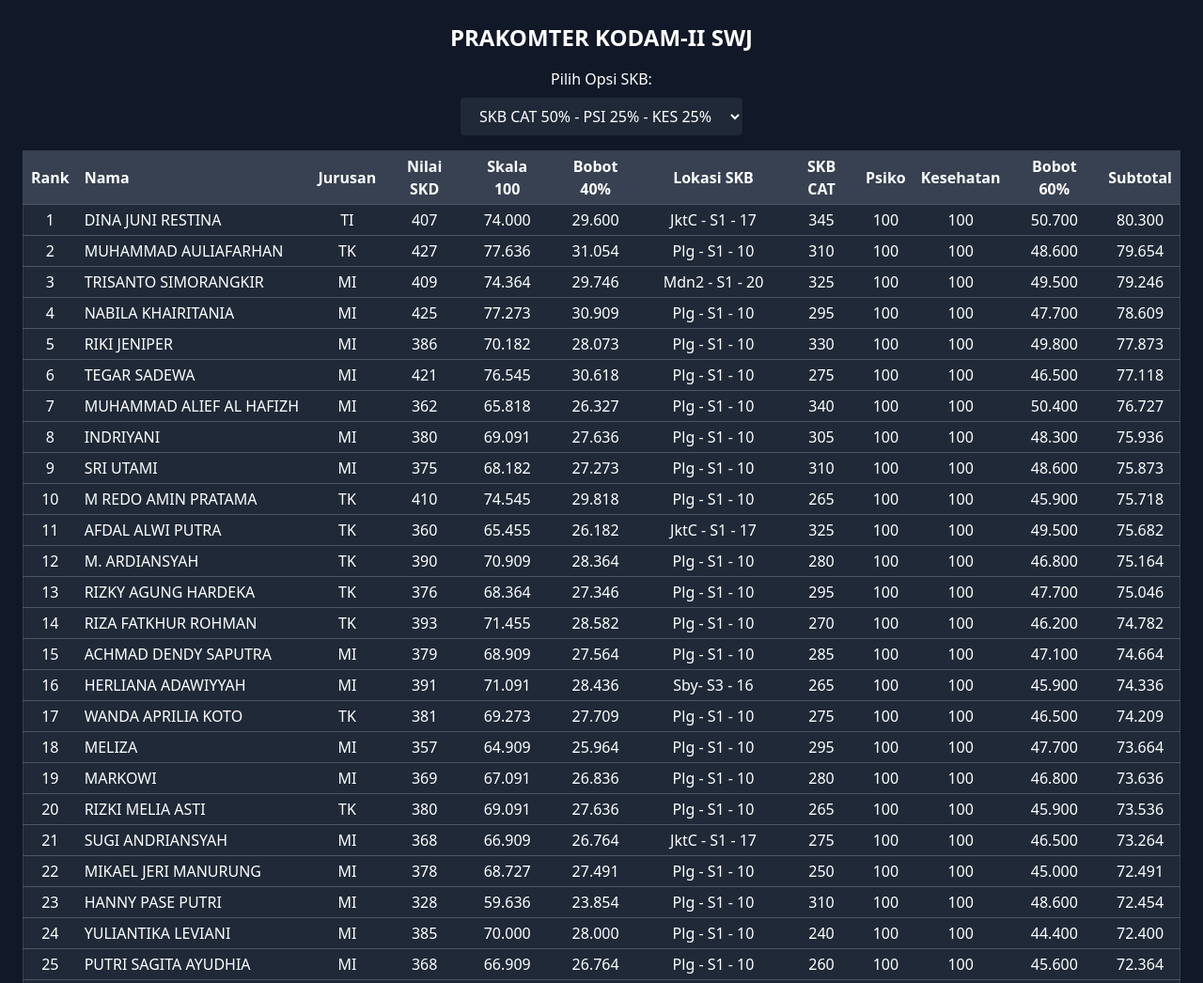
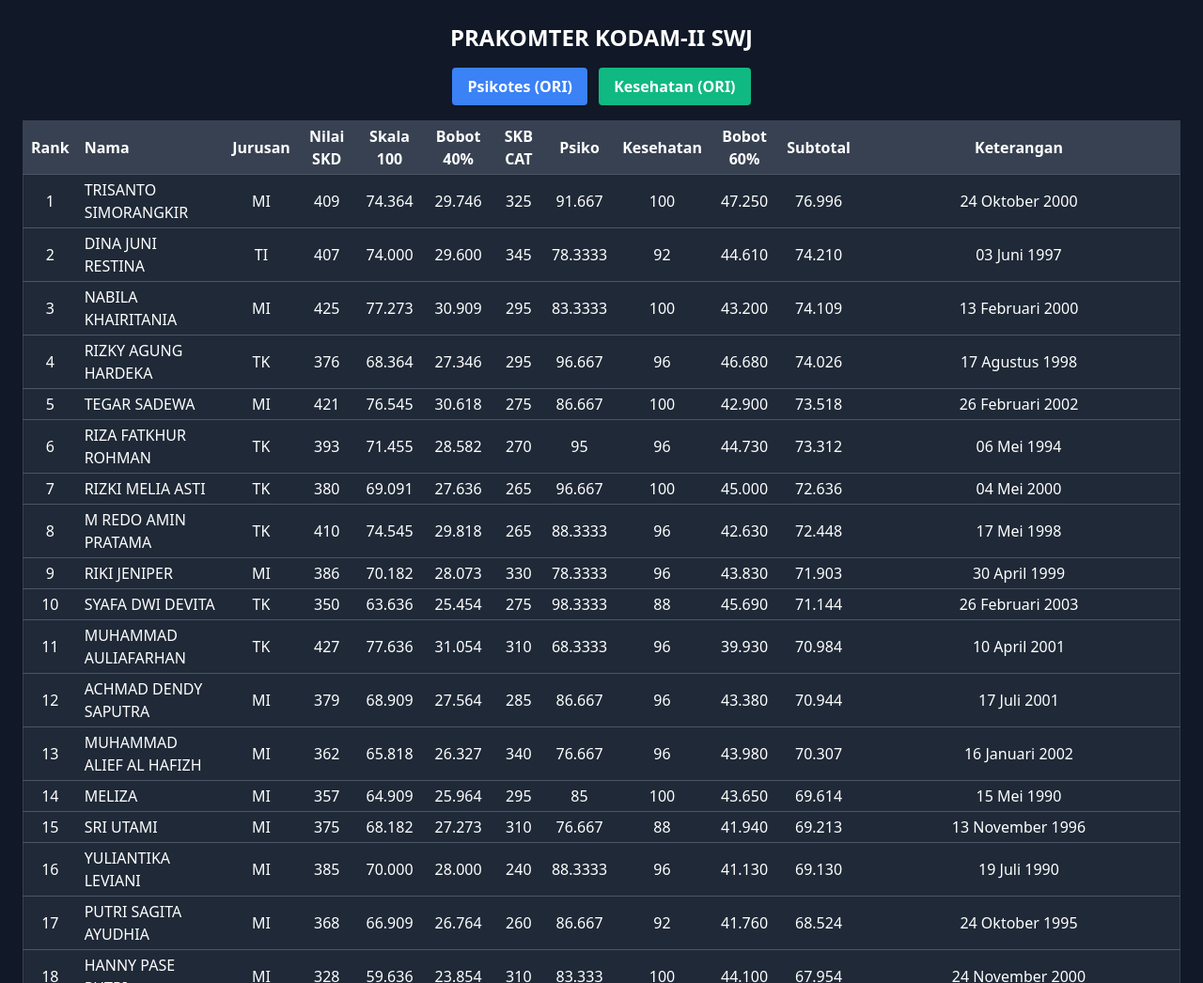
Before and after one commit to g00dm00d/fufufafa, a plain HTML site: page index.html in a window 1280 px wide. Shown: the top 1046 px of the page at 94% size. Drawn offline with nearby package versions, Linux system fonts and the light colour scheme.

Commit message:
Add files via upload

```diff
--- a/data.json
+++ b/data.json
@@ -2,433 +2,433 @@
   {
     "nama": "MUHAMMAD AULIAFARHAN",
     "nilaiSKD": 427,
-    "ketSKB": "Plg - S1 - 10",
+    "keterangan": "10 April 2001",
     "skbCAT": 310,
-    "psiko": 100,
-    "kesehatan": 100,
+    "psiko": 68.3333,
+    "kesehatan": 96,
     "jurusan": "TK"
   },
   {
     "nama": "NABILA KHAIRITANIA",
     "nilaiSKD": 425,
-    "ketSKB": "Plg - S1 - 10",
+    "keterangan": "13 Februari 2000",
     "skbCAT": 295,
-    "psiko": 100,
+    "psiko": 83.3333,
     "kesehatan": 100,
     "jurusan": "MI"
   },
   {
     "nama": "TEGAR SADEWA",
     "nilaiSKD": 421,
-    "ketSKB": "Plg - S1 - 10",
+    "keterangan": "26 Februari 2002",
     "skbCAT": 275,
-    "psiko": 100,
+    "psiko": 86.667,
     "kesehatan": 100,
     "jurusan": "MI"
   },
   {
     "nama": "M REDO AMIN PRATAMA",
     "nilaiSKD": 410,
-    "ketSKB": "Plg - S1 - 10",
+    "keterangan": "17 Mei 1998",
     "skbCAT": 265,
-    "psiko": 100,
-    "kesehatan": 100,
+    "psiko": 88.3333,
+    "kesehatan": 96,
     "jurusan": "TK"
   },
   {
     "nama": "TRISANTO SIMORANGKIR",
     "nilaiSKD": 409,
-    "ketSKB": "Mdn2 - S1 - 20",
+    "keterangan": "24 Oktober 2000",
     "skbCAT": 325,
-    "psiko": 100,
+    "psiko": 91.667,
     "kesehatan": 100,
     "jurusan": "MI"
   },
   {
     "nama": "DINA JUNI RESTINA",
     "nilaiSKD": 407,
-    "ketSKB": "JktC - S1 - 17",
+    "keterangan": "03 Juni 1997",
     "skbCAT": 345,
-    "psiko": 100,
-    "kesehatan": 100,
+    "psiko": 78.3333,
+    "kesehatan": 92.0,
     "jurusan": "TI"
   },
   {
     "nama": "RIZA FATKHUR ROHMAN",
     "nilaiSKD": 393,
-    "ketSKB": "Plg - S1 - 10",
+    "keterangan": "06 Mei 1994",
     "skbCAT": 270,
-    "psiko": 100,
-    "kesehatan": 100,
+    "psiko": 95,
+    "kesehatan": 96,
     "jurusan": "TK"
   },
   {
     "nama": "HERLIANA ADAWIYYAH",
     "nilaiSKD": 391,
-    "ketSKB": "Sby- S3 - 16",
+    "keterangan": "16 September 1999",
     "skbCAT": 265,
-    "psiko": 100,
-    "kesehatan": 100,
+    "psiko": 76.667,
+    "kesehatan": 96,
     "jurusan": "MI"
   },
   {
     "nama": "M. ARDIANSYAH",
     "nilaiSKD": 390,
-    "ketSKB": "Plg - S1 - 10",
+    "keterangan": "KEMHAN | SEKRETARIAT JENDERAL | BIRO PERATURAN DAN PERUNDANG-UNDANGAN ",
     "skbCAT": 280,
-    "psiko": 100,
+    "psiko": 70,
     "kesehatan": 100,
     "jurusan": "TK"
   },
   {
     "nama": "AMELIA EKA PUTRI",
     "nilaiSKD": 389,
-    "ketSKB": "Plg - S1 - 10",
+    "keterangan": "24 Oktober 2000",
     "skbCAT": 210,
-    "psiko": 100,
-    "kesehatan": 100,
+    "psiko": 86.667,
+    "kesehatan": 96,
     "jurusan": "MI"
   },
   {
     "nama": "SABRINA AULIA",
     "nilaiSKD": 387,
-    "ketSKB": "Plg - S1 - 10 (TH)",
+    "keterangan": "Plg - S1 - 10 (TH)",
     "skbCAT": 0,
-    "psiko": 100,
-    "kesehatan": 100,
+    "psiko": 0,
+    "kesehatan": 0,
     "jurusan": "MI"
   },
   {
     "nama": "RIKI JENIPER",
     "nilaiSKD": 386,
-    "ketSKB": "Plg - S1 - 10",
+    "keterangan": "30 April 1999",
     "skbCAT": 330,
-    "psiko": 100,
-    "kesehatan": 100,
+    "psiko": 78.3333,
+    "kesehatan": 96,
     "jurusan": "MI"
   },
   {
     "nama": "YULIANTIKA LEVIANI",
     "nilaiSKD": 385,
-    "ketSKB": "Plg - S1 - 10",
+    "keterangan": "19 Juli 1990",
     "skbCAT": 240,
-    "psiko": 100,
-    "kesehatan": 100,
+    "psiko": 88.3333,
+    "kesehatan": 96,
     "jurusan": "MI"
   },
   {
     "nama": "WANDA APRILIA KOTO",
     "nilaiSKD": 381,
-    "ketSKB": "Plg - S1 - 10",
+    "keterangan": "TNI AD | KODAM I/BB",
     "skbCAT": 275,
-    "psiko": 100,
+    "psiko": 73.3333,
     "kesehatan": 100,
     "jurusan": "TK"
   },
   {
     "nama": "RIZKI MELIA ASTI",
     "nilaiSKD": 380,
-    "ketSKB": "Plg - S1 - 10",
+    "keterangan": "04 Mei 2000",
     "skbCAT": 265,
-    "psiko": 100,
+    "psiko": 96.667,
     "kesehatan": 100,
     "jurusan": "TK"
   },
   {
     "nama": "INDRIYANI",
     "nilaiSKD": 380,
-    "ketSKB": "Plg - S1 - 10",
+    "keterangan": "TNI AU | MABESAU | DISINFOLAHTAAU",
     "skbCAT": 305,
-    "psiko": 100,
-    "kesehatan": 100,
+    "psiko": 65,
+    "kesehatan": 96,
     "jurusan": "MI"
   },
   {
     "nama": "ACHMAD DENDY SAPUTRA",
     "nilaiSKD": 379,
-    "ketSKB": "Plg - S1 - 10",
+    "keterangan": "17 Juli 2001",
     "skbCAT": 285,
-    "psiko": 100,
-    "kesehatan": 100,
+    "psiko": 86.667,
+    "kesehatan": 96,
     "jurusan": "MI"
   },
   {
     "nama": "MIKAEL JERI MANURUNG",
     "nilaiSKD": 378,
-    "ketSKB": "Plg - S1 - 10",
+    "keterangan": "TNI AU | KOHARMATAU | DEPOHAR 10",
     "skbCAT": 250,
-    "psiko": 100,
-    "kesehatan": 100,
+    "psiko": 80,
+    "kesehatan": 92,
     "jurusan": "MI"
   },
   {
     "nama": "RIZKY AGUNG HARDEKA",
     "nilaiSKD": 376,
-    "ketSKB": "Plg - S1 - 10",
+    "keterangan": "17 Agustus 1998",
     "skbCAT": 295,
-    "psiko": 100,
-    "kesehatan": 100,
+    "psiko": 96.667,
+    "kesehatan": 96,
     "jurusan": "TK"
   },
   {
     "nama": "SRI UTAMI",
     "nilaiSKD": 375,
-    "ketSKB": "Plg - S1 - 10",
+    "keterangan": "13 November 1996",
     "skbCAT": 310,
-    "psiko": 100,
-    "kesehatan": 100,
+    "psiko": 76.667,
+    "kesehatan": 88,
     "jurusan": "MI"
   },
   {
     "nama": "AYU WULAN SARI",
     "nilaiSKD": 374,
-    "ketSKB": "Plg - S1 - 10",
+    "keterangan": "TNI AU | MABESAU | SKOMLEKAU",
     "skbCAT": 200,
-    "psiko": 100,
-    "kesehatan": 100,
+    "psiko": 71.667,
+    "kesehatan": 92,
     "jurusan": "TK"
   },
   {
     "nama": "MUHAMMAD FALAH",
     "nilaiSKD": 371,
-    "ketSKB": "Plg - S1 - 10",
+    "keterangan": "TNI AU | MABESAU | DISMINPERSAU",
     "skbCAT": 185,
-    "psiko": 100,
-    "kesehatan": 100,
+    "psiko": 88.3333,
+    "kesehatan": 92,
     "jurusan": "TK"
   },
   {
     "nama": "MARKOWI",
     "nilaiSKD": 369,
-    "ketSKB": "Plg - S1 - 10",
+    "keterangan": "TNI AU | KOOPSUDNAS | KOOPSUD II",
     "skbCAT": 280,
-    "psiko": 100,
-    "kesehatan": 100,
+    "psiko": 71.667,
+    "kesehatan": 92,
     "jurusan": "MI"
   },
   {
     "nama": "PUTRI SAGITA AYUDHIA",
     "nilaiSKD": 368,
-    "ketSKB": "Plg - S1 - 10",
+    "keterangan": "24 Oktober 1995",
     "skbCAT": 260,
-    "psiko": 100,
-    "kesehatan": 100,
+    "psiko": 86.667,
+    "kesehatan": 92,
     "jurusan": "MI"
   },
   {
     "nama": "SUGI ANDRIANSYAH",
     "nilaiSKD": 368,
-    "ketSKB": "JktC - S1 - 17",
+    "keterangan": "TNI AU | KOHARMATAU | DEPOHAR 20",
     "skbCAT": 275,
-    "psiko": 100,
-    "kesehatan": 100,
+    "psiko": 70,
+    "kesehatan": 96,
     "jurusan": "MI"
   },
   {
     "nama": "APRILIA KUSUMA",
     "nilaiSKD": 367,
-    "ketSKB": "Plg - S1 - 10",
+    "keterangan": "KEMHAN | SEKRETARIAT JENDERAL | BIRO HUKUM | BAGIAN PERJANJIAN | SUB BAGIAN TATA USAHA BIRO",
     "skbCAT": 240,
-    "psiko": 100,
-    "kesehatan": 100,
+    "psiko": 83.3333,
+    "kesehatan": 92,
     "jurusan": "MI"
   },
   {
     "nama": "MESSY GUSTIANI",
     "nilaiSKD": 363,
-    "ketSKB": "Plg - S1 - 10 (TH)",
+    "keterangan": "Plg - S1 - 10 (TH)",
     "skbCAT": 0,
-    "psiko": 100,
-    "kesehatan": 100,
+    "psiko": 0,
+    "kesehatan": 0,
     "jurusan": "MI"
   },
   {
     "nama": "MUHAMMAD ALIEF AL HAFIZH",
     "nilaiSKD": 362,
-    "ketSKB": "Plg - S1 - 10",
+    "keterangan": "16 Januari 2002",
     "skbCAT": 340,
-    "psiko": 100,
-    "kesehatan": 100,
+    "psiko": 76.667,
+    "kesehatan": 96,
     "jurusan": "MI"
   },
   {
     "nama": "AFDAL ALWI PUTRA",
     "nilaiSKD": 360,
-    "ketSKB": "JktC - S1 - 17",
+    "keterangan": "TNI AU | KOOPSUDNAS | KOOPSUD I",
     "skbCAT": 325,
-    "psiko": 100,
-    "kesehatan": 100,
+    "psiko": 66.667,
+    "kesehatan": 88,
     "jurusan": "TK"
   },
   {
     "nama": "NAUFAL DAFFA ZULYANZA",
     "nilaiSKD": 360,
-    "ketSKB": "Plg - S1 - 10",
+    "keterangan": "TNI AU | MABESAU | SLOGAU",
     "skbCAT": 230,
-    "psiko": 100,
-    "kesehatan": 100,
+    "psiko": 75,
+    "kesehatan": 96,
     "jurusan": "TK"
   },
   {
     "nama": "GUSMAYLANI PARASWARI",
     "nilaiSKD": 359,
-    "ketSKB": "Plg - S1 - 10",
+    "keterangan": "TNI AU | MABESAU | SINTEL KASAU ",
     "skbCAT": 250,
-    "psiko": 100,
-    "kesehatan": 100,
+    "psiko": 71.667,
+    "kesehatan": 96,
     "jurusan": "MI"
   },
   {
     "nama": "MELIZA",
     "nilaiSKD": 357,
-    "ketSKB": "Plg - S1 - 10",
+    "keterangan": " 15 Mei 1990",
     "skbCAT": 295,
-    "psiko": 100,
+    "psiko": 85,
     "kesehatan": 100,
     "jurusan": "MI"
   },
   {
     "nama": "FITRI SUCI ANGGRAINI",
     "nilaiSKD": 351,
-    "ketSKB": "Plg - S1 - 10",
+    "keterangan": "TNI AD | KODAM VI/MLW",
     "skbCAT": 250,
-    "psiko": 100,
-    "kesehatan": 100,
+    "psiko": 88.333,
+    "kesehatan": 88,
     "jurusan": "MI"
   },
   {
     "nama": "RAHMAT AMRULLAH",
     "nilaiSKD": 351,
-    "ketSKB": "Plg - S1 - 10",
+    "keterangan": "KEMHAN | BADAN INSTALASI STRATEGIS",
     "skbCAT": 215,
-    "psiko": 100,
-    "kesehatan": 100,
+    "psiko": 65,
+    "kesehatan": 92,
     "jurusan": "TK"
   },
   {
     "nama": "INDAH MARLENI",
     "nilaiSKD": 350,
-    "ketSKB": "Plg - S1 - 10",
+    "keterangan": "KEMHAN | SEKRETARIAT JENDERAL | BIRO PERATURAN DAN PERUNDANG-UNDANGAN",
     "skbCAT": 265,
-    "psiko": 100,
-    "kesehatan": 100,
+    "psiko": 60,
+    "kesehatan": 96,
     "jurusan": "MI"
   },
   {
     "nama": "SYAFA DWI DEVITA",
     "nilaiSKD": 350,
-    "ketSKB": "Plg - S1 - 10",
+    "keterangan": "26 Februari 2003",
     "skbCAT": 275,
-    "psiko": 100,
-    "kesehatan": 100,
+    "psiko": 98.3333,
+    "kesehatan": 88,
     "jurusan": "TK"
   },
   {
     "nama": "ZAMZURI ANWAR",
     "nilaiSKD": 347,
-    "ketSKB": "Lpg - S1 - 15",
+    "keterangan": "TNI AU | KOOPSUDNAS | KOSEK III",
     "skbCAT": 245,
-    "psiko": 100,
-    "kesehatan": 100,
+    "psiko": 76.667,
+    "kesehatan": 96,
     "jurusan": "MI"
   },
   {
     "nama": "ALIEF ANUGRAH ICHSAN",
     "nilaiSKD": 347,
-    "ketSKB": "Plg - S1 - 10",
+    "keterangan": " TNI AU | MABESAU | PUSLAIKLAMBANGJAAU ",
     "skbCAT": 245,
-    "psiko": 100,
-    "kesehatan": 100,
+    "psiko": 75,
+    "kesehatan": 92,
     "jurusan": "TK"
   },
   {
     "nama": "BAYU APRI SISWANTO",
     "nilaiSKD": 345,
-    "ketSKB": "Lpg - S1 - 15",
+    "keterangan": "TNI AU | MABESAU | DISWATPERSAU",
     "skbCAT": 230,
-    "psiko": 100,
-    "kesehatan": 100,
+    "psiko": 75,
+    "kesehatan": 92,
     "jurusan": "MI"
   },
   {
     "nama": "SIJA YUNITA",
     "nilaiSKD": 345,
-    "ketSKB": "Plg - S1 - 10",
+    "keterangan": "Plg - S1 - 10 (TH)",
     "skbCAT": 220,
-    "psiko": 100,
-    "kesehatan": 100,
+    "psiko": 0,
+    "kesehatan": 0,
     "jurusan": "TK"
   },
   {
     "nama": "IWASIMA TRIPUTRI ARITONANG",
     "nilaiSKD": 343,
-    "ketSKB": "Mdn2 - S1 - 20",
+    "keterangan": "Mdn2 - S1 - 20 (TH)",
     "skbCAT": 200,
-    "psiko": 100,
-    "kesehatan": 100,
+    "psiko": 0,
+    "kesehatan": 0,
     "jurusan": "TK"
   },
   {
     "nama": "DIKA CAHYA IQLIMA",
     "nilaiSKD": 343,
-    "ketSKB": "Plg - S1 - 10",
+    "keterangan": "TNI AU | MABESAU | DISPAMSANAU | SATSIBER DISPAMSANAU ",
     "skbCAT": 165,
-    "psiko": 100,
-    "kesehatan": 100,
+    "psiko": 85,
+    "kesehatan": 96,
     "jurusan": "MI"
   },
   {
     "nama": "ANITA HANDAYANI",
     "nilaiSKD": 338,
-    "ketSKB": "Plg - S1 - 10 (TH)",
+    "keterangan": "Plg - S1 - 10 (TH)",
     "skbCAT": 0,
-    "psiko": 100,
-    "kesehatan": 100,
+    "psiko": 0,
+    "kesehatan": 0,
     "jurusan": "MI"
   },
   {
     "nama": "ADEK MULYA PRATAMA",
     "nilaiSKD": 337,
-    "ketSKB": "Plg - S1 - 10",
+    "keterangan": "TNI AU | KOOPSUDNAS | KOSEK II",
     "skbCAT": 260,
-    "psiko": 100,
-    "kesehatan": 100,
+    "psiko": 76.667,
+    "kesehatan": 96,
     "jurusan": "MI"
   },
   {
     "nama": "NOVA AVELINA SITOHANG",
     "nilaiSKD": 333,
-    "ketSKB": "Mdn2 - S1 - 20 (TH)",
+    "keterangan": "Mdn2 - S1 - 20 (TH)",
     "skbCAT": 0,
-    "psiko": 100,
-    "kesehatan": 100,
+    "psiko": 0,
+    "kesehatan": 0,
     "jurusan": "MI"
   },
   {
     "nama": "MIA FAUNISAH",
     "nilaiSKD": 333,
-    "ketSKB": "Plg - S1 - 10",
+    "keterangan": "TNI AU | MABESAU | SPERSAU",
     "skbCAT": 265,
-    "psiko": 100,
-    "kesehatan": 100,
+    "psiko": 75,
+    "kesehatan": 92,
     "jurusan": "MI"
   },
   {
     "nama": "HANNY PASE PUTRI",
     "nilaiSKD": 328,
-    "ketSKB": "Plg - S1 - 10",
+    "keterangan": "24 November 2000",
     "skbCAT": 310,
-    "psiko": 100,
+    "psiko": 83.333,
     "kesehatan": 100,
     "jurusan": "MI"
   },
   {
     "nama": "APRILIA TRIPUTRA UTAMA",
     "nilaiSKD": 325,
-    "ketSKB": "Plg - S1 - 10",
+    "keterangan": "TNI AU | MABESAU | PUSPOTDIRGA",
     "skbCAT": 230,
-    "psiko": 100,
-    "kesehatan": 100,
+    "psiko": 76.667,
+    "kesehatan": 92,
     "jurusan": "MI"
   }
 ]
--- a/index.html
+++ b/index.html
@@ -20,17 +20,19 @@
         PRAKOMTER KODAM-II SWJ
       </h1>
 
-      <!-- Dropdown untuk memilih opsi -->
       <div class="mb-4 text-center">
-        <label for="optionSelect" class="block mb-2">Pilih Opsi SKB:</label>
-        <select
-          id="optionSelect"
-          class="bg-gray-800 text-white px-4 py-2 rounded"
+        <button
+          id="togglePsikoButton"
+          class="bg-blue-500 hover:bg-blue-700 text-white font-bold py-2 px-4 rounded"
         >
-          <option value="1">SKB CAT 50% - PSI 25% - KES 25%</option>
-          <option value="2">SKB CAT 60% - PSI 20% - KES 20%</option>
-          <option value="3">SKB CAT 70% - PSI 15% - KES 15%</option>
-        </select>
+          Psikotes (ORI)
+        </button>
+        <button
+          id="toggleKesehatanButton"
+          class="bg-green-500 hover:bg-green-700 text-white font-bold py-2 px-4 rounded ml-2"
+        >
+          Kesehatan (ORI)
+        </button>
       </div>
 
       <div class="overflow-x-auto">
@@ -53,9 +55,7 @@
               <th class="py-1 px-2 border-b border-gray-600 text-center">
                 Bobot 40%
               </th>
-              <th class="py-1 px-2 border-b border-gray-600 text-center">
-                Lokasi SKB
-              </th>
+
               <th class="py-1 px-2 border-b border-gray-600 text-center">
                 SKB CAT
               </th>
@@ -71,6 +71,9 @@
               <th class="py-1 px-2 border-b border-gray-600 text-center">
                 Subtotal
               </th>
+              <th class="py-1 px-2 border-b border-gray-600 text-center">
+                Keterangan
+              </th>
             </tr>
           </thead>
           <tbody id="resultTable">
@@ -81,8 +84,11 @@
     </div>
 
     <script>
+      let overridePsiko = false; // Menentukan apakah nilai psiko di-override
+      let overrideKesehatan = false; // Menentukan apakah nilai kesehatan di-override
+
       const fetchDataAndRender = () => {
-        const option = document.getElementById("optionSelect").value;
+        const option = "1"; // Selalu gunakan opsi pertama
 
         fetch("/data.json")
           .then((response) => response.json())
@@ -94,19 +100,13 @@
 
                 let skbCAT, psiko, kesehatan;
 
-                if (option === "1") {
+                // Atur nilai psiko dan kesehatan berdasarkan toggle
+                const psikoValue = overridePsiko ? 100 : item.psiko;
+                const kesehatanValue = overrideKesehatan ? 100 : item.kesehatan;
+
                 skbCAT = (item.skbCAT / 500) * 0.5;
-                  psiko = (item.psiko / 100) * 0.25;
-                  kesehatan = (item.kesehatan / 100) * 0.25;
-                } else if (option === "2") {
-                  skbCAT = (item.skbCAT / 500) * 0.6;
-                  psiko = (item.psiko / 100) * 0.2;
-                  kesehatan = (item.kesehatan / 100) * 0.2;
-                } else {
-                  skbCAT = (item.skbCAT / 500) * 0.7;
-                  psiko = (item.psiko / 100) * 0.15;
-                  kesehatan = (item.kesehatan / 100) * 0.15;
-                }
+                psiko = (psikoValue / 100) * 0.45;
+                kesehatan = (kesehatanValue / 100) * 0.05;
 
                 const skala100SKB = (
                   (skbCAT + psiko + kesehatan) *
@@ -146,17 +146,15 @@
             <td class="py-1 px-2 border-b border-gray-600 text-center">${
               item.bobotSKD
             }</td>
-                <td class="py-1 px-2 border-b border-gray-600 text-center">${
-                  item.ketSKB
-                }</td>
+
             <td class="py-1 px-2 border-b border-gray-600 text-center">${
               item.skbCAT
             }</td>
             <td class="py-1 px-2 border-b border-gray-600 text-center">${
-                  item.psiko
+              overridePsiko ? 100 : item.psiko
             }</td>
             <td class="py-1 px-2 border-b border-gray-600 text-center">${
-                  item.kesehatan
+              overrideKesehatan ? 100 : item.kesehatan
             }</td>
             <td class="py-1 px-2 border-b border-gray-600 text-center">${item.bobotSKB.toFixed(
               3
@@ -164,6 +162,9 @@
             <td class="py-1 px-2 border-b border-gray-600 text-center">${item.subTotal.toFixed(
               3
             )}</td>
+            <td class="py-1 px-2 border-b border-gray-600 text-center">${
+              item.keterangan
+            }</td>
           `;
               resultTable.appendChild(tableRow);
             });
@@ -171,10 +172,26 @@
           .catch((error) => console.error("Error fetching data:", error));
       };
 
-      // Panggil fungsi saat dropdown berubah
+      // Fungsi untuk toggle nilai psikotes
       document
-        .getElementById("optionSelect")
-        .addEventListener("change", fetchDataAndRender);
+        .getElementById("togglePsikoButton")
+        .addEventListener("click", () => {
+          overridePsiko = !overridePsiko;
+          document.getElementById(
+            "togglePsikoButton"
+          ).textContent = `Psikotes (${overridePsiko ? "100" : "ORI"})`;
+          fetchDataAndRender();
+        });
+
+      document
+        .getElementById("toggleKesehatanButton")
+        .addEventListener("click", () => {
+          overrideKesehatan = !overrideKesehatan;
+          document.getElementById(
+            "toggleKesehatanButton"
+          ).textContent = `Kesehatan (${overrideKesehatan ? "100" : "ORI"})`;
+          fetchDataAndRender();
+        });
 
       // Panggil fungsi saat halaman dimuat
       fetchDataAndRender();
```
Lines whose indentation alone changed are shown as unchanged.
